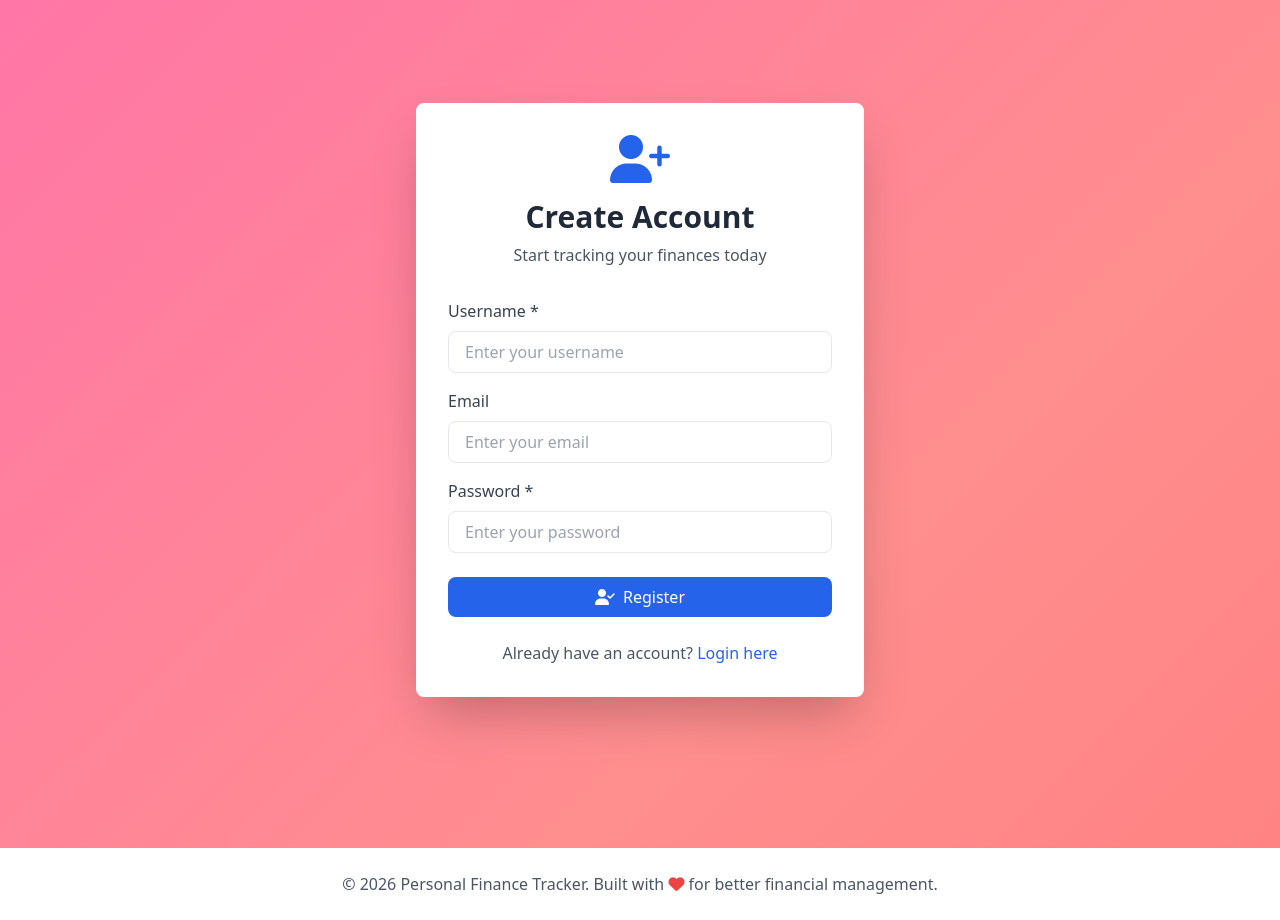
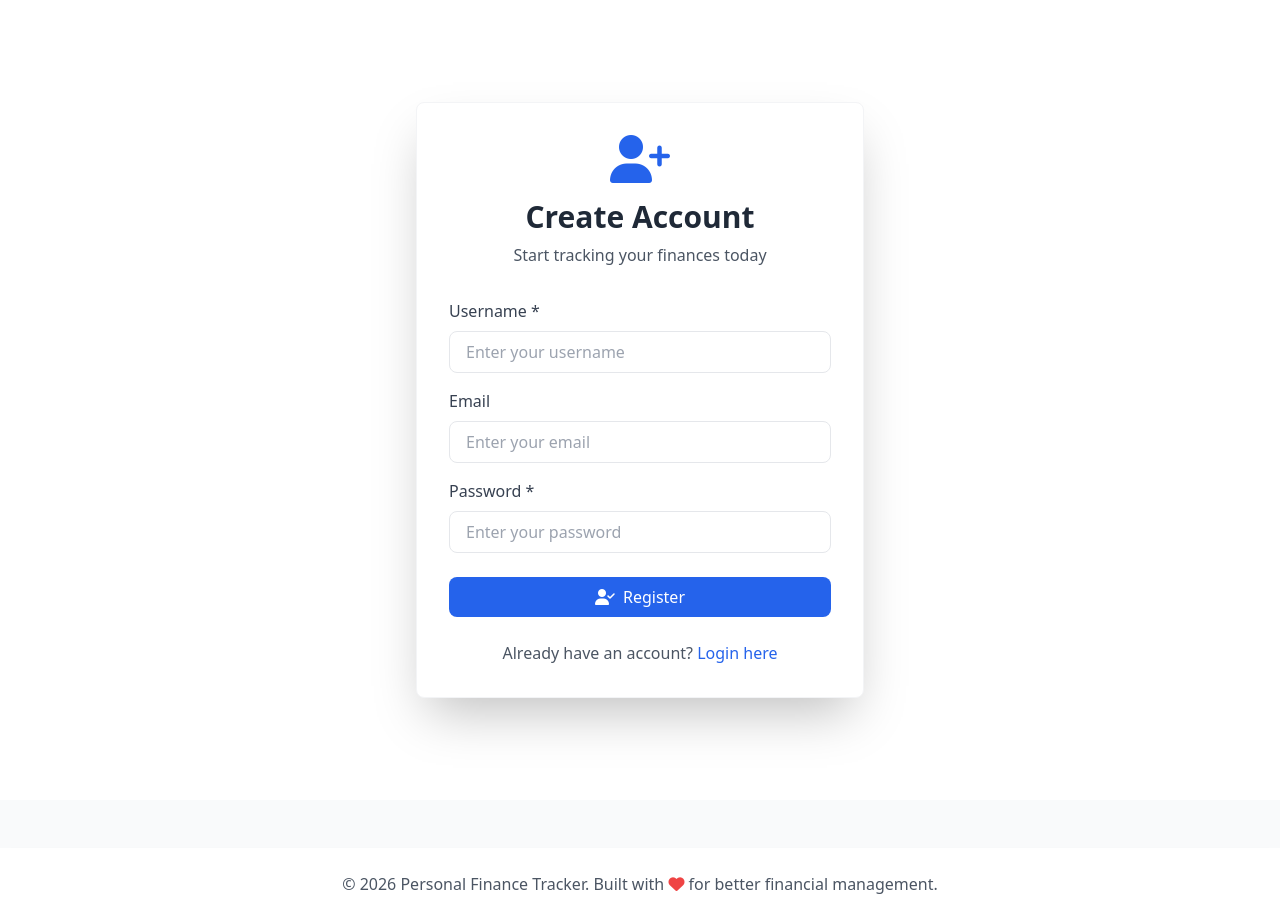
Before and after one commit to osuntoyinbogbenga/finance-app, a Flask app: page /register in a window 1280 px wide. Run offline with Flask 3, Linux system fonts and the light colour scheme; some libraries are stand-ins or nearby versions.

Commit message:
Fix: Remove gradient background, use clean white background for login and register pages

```diff
--- a/finance-tracker/templates/register.html
+++ b/finance-tracker/templates/register.html
@@ -4,16 +4,8 @@
 <style>
     /* Override the base body background for register page only */
     body {
-        background: linear-gradient(-45deg, #FF6B6B, #FF8E8E, #FF69B4, #DA70D6, #BA55D3);
-        background-size: 400% 400%;
-        animation: gradientShift 15s ease infinite;
+        background: #ffffff;
         min-height: 100vh;
-    }
-
-    @keyframes gradientShift {
-        0% { background-position: 0% 50%; }
-        50% { background-position: 100% 50%; }
-        100% { background-position: 0% 50%; }
     }
 
     /* Remove default padding from main to allow full-screen layout */
@@ -23,8 +15,8 @@
     }
 </style>
 
-<div class="min-h-screen flex items-center justify-center px-4">
-    <div class="max-w-md w-full bg-white rounded-lg shadow-2xl p-8 fade-in">
+<div class="min-h-screen flex items-center justify-center px-4 bg-white">
+    <div class="max-w-md w-full bg-white rounded-lg shadow-2xl p-8 fade-in border border-gray-100">
         <div class="text-center mb-8">
             <i class="fas fa-user-plus text-5xl text-blue-600 mb-4 icon-bounce"></i>
             <h2 class="text-3xl font-bold text-gray-800">Create Account</h2>
```
Also changed, not shown: finance-tracker/templates/login.html (+3 -11 lines).
